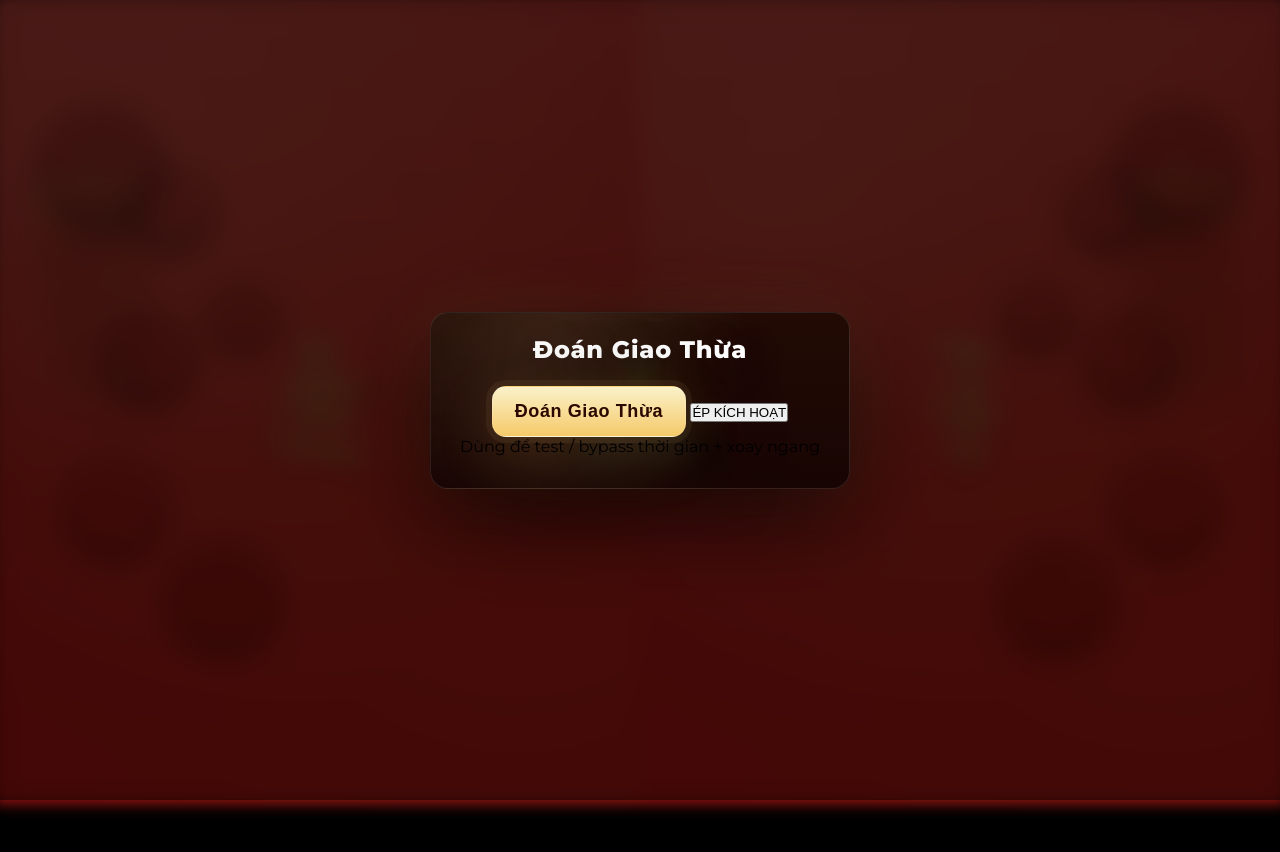
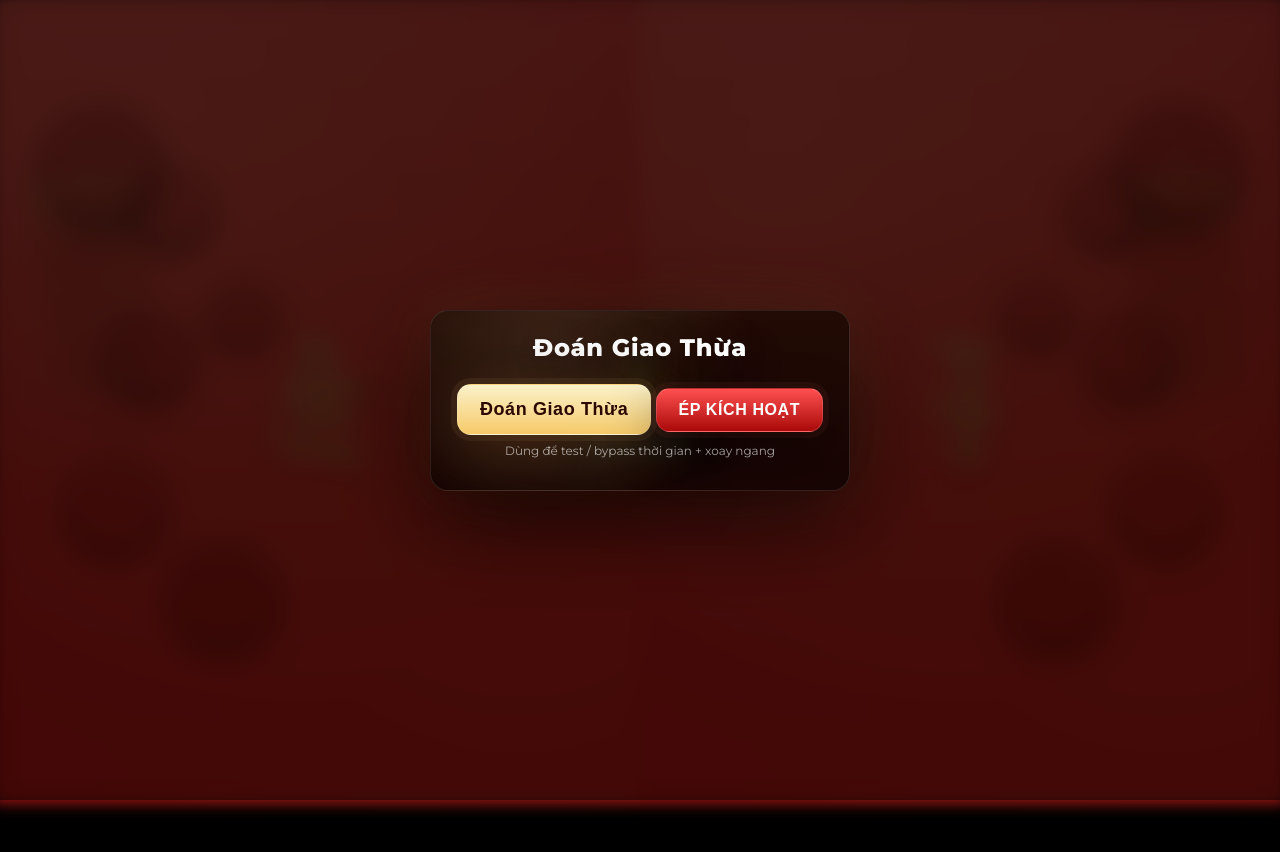
Before and after one commit to pt9nguyenthanhduy1538-ux/giaothua2026, a plain HTML site: page index.html in a window 1280 px wide. Shown: the top 852 px of the page. Drawn offline with Linux system fonts and the light colour scheme.

```diff
--- a/trinhchieu.css
+++ b/trinhchieu.css
@@ -680,3 +680,25 @@
   *{ animation-duration:0.001ms !important; animation-iteration-count:1 !important; transition-duration:0.001ms !important; }
   .film-grain, .tet-motifs{ display:none; }
 }
+/* ===== Force button (bypass) ===== */
+.force-btn{
+  margin-top: 12px;
+  padding: 12px 22px;
+  border-radius: 14px;
+  border: 1px solid rgba(255,255,255,0.14);
+  background: linear-gradient(180deg, rgba(255,80,80,1), rgba(170,10,10,1));
+  color: #fff;
+  font-weight: 900;
+  font-size: 16px;
+  letter-spacing: .6px;
+  box-shadow: 0 18px 50px rgba(0,0,0,0.45), 0 0 0 6px rgba(255,120,120,0.06);
+  cursor: pointer;
+}
+.force-btn:hover{ filter: brightness(1.06) contrast(1.06); transform: translateY(-1px); }
+.force-btn:active{ transform: translateY(0) scale(0.99); }
+
+.force-hint{
+  margin-top: 8px;
+  font-size: 12px;
+  color: rgba(255,255,255,0.62);
+}
```
